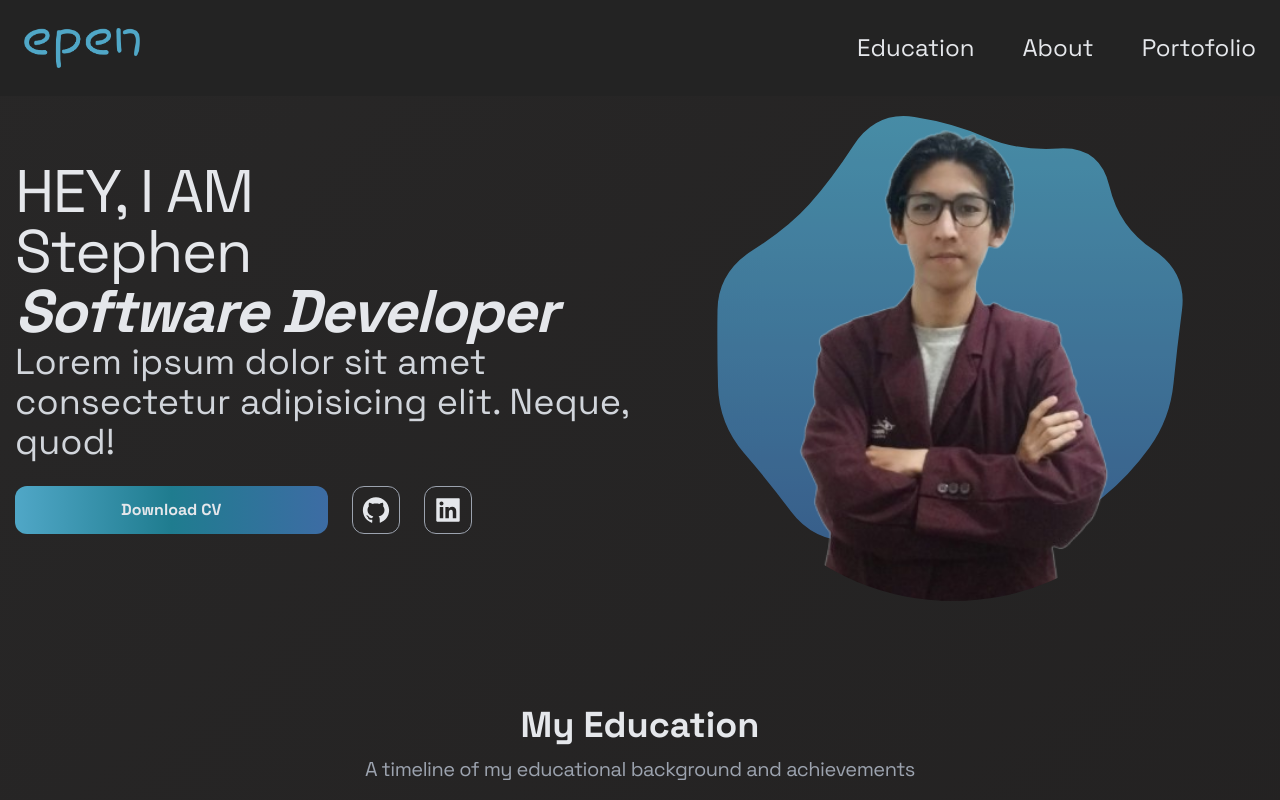
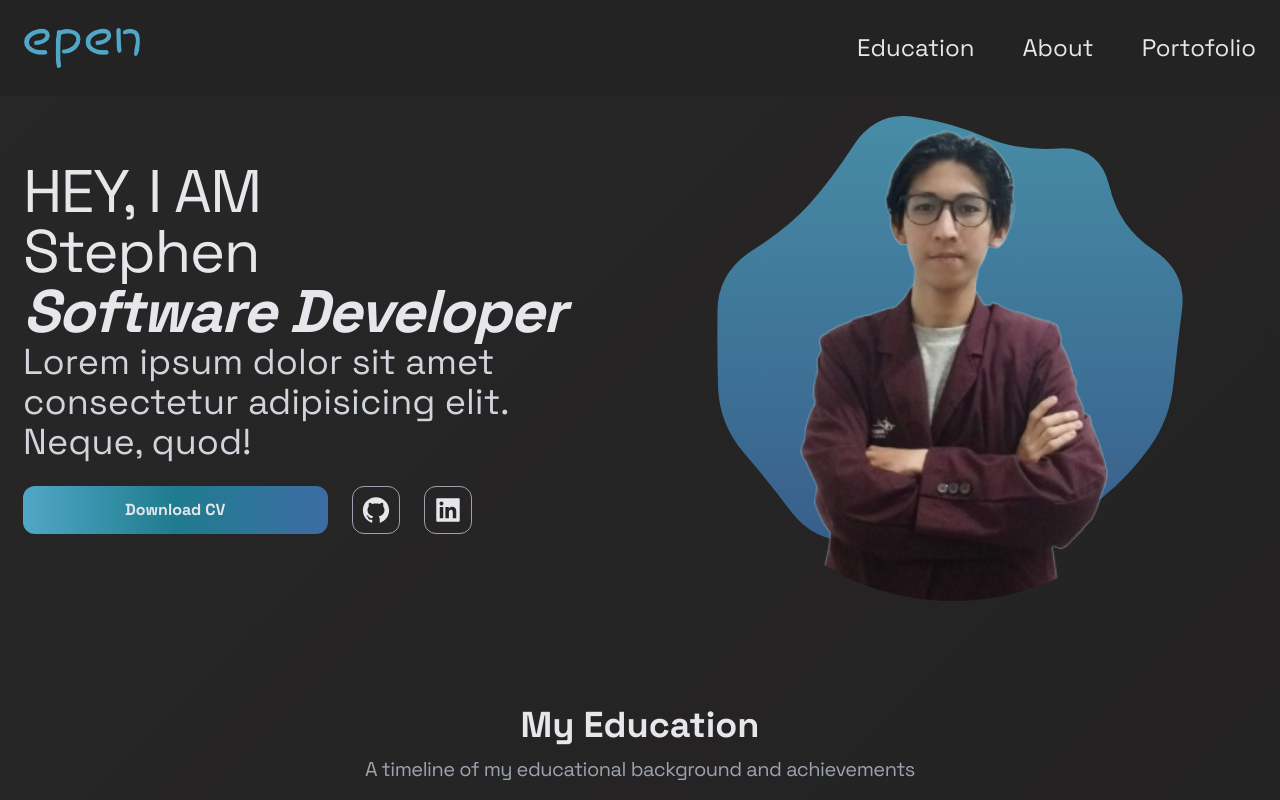
Before and after one commit to StephenEpen/Portofolio, a React (Vite) app: page / in a window 1280 px wide. Shown: the top 800 px of the page. Built offline with nearby package versions, Linux system fonts and the light colour scheme.

Commit message:
style: update padding

```diff
--- a/src/components/Hero.jsx
+++ b/src/components/Hero.jsx
@@ -7,7 +7,7 @@ import { AiFillGithub, AiFillLinkedin } from "react-icons/ai";
 const Hero = () => {
   return (
     <div className="grid md:grid-cols-2 place-items-center max-w-[1250px] mx-auto mb-8 md:md-32 pt-24">
-      <div className="max-w-[800px] p-4 md:p-0">
+      <div className="max-w-[800px] p-4 md:p-2">
         <p className="text-gray-200 md:text-6xl text-3xl tracking-tight">
           HEY, I AM <br />
           <span className="">Stephen</span> <br />
```
